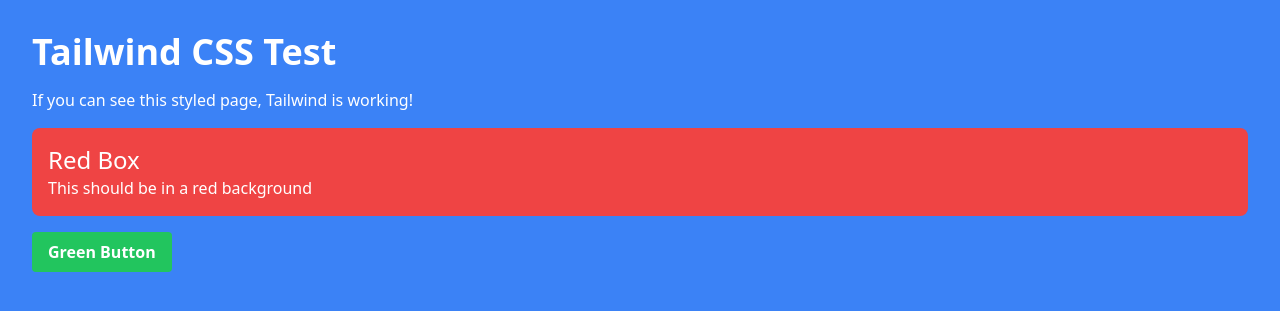
After one commit to theesanm/PictureThis, a PHP site: page /payment/picfePHPMYSQL/cpanel-html-mysql-app/tailwind_test.php in a window 1280 px wide. The commit adds this page. Shown: the top 311 px of the page. Run offline with PHP 8.4, Linux system fonts and the light colour scheme; some libraries are stand-ins or nearby versions.

```diff
--- /dev/null
+++ b/picfePHPMYSQL/cpanel-html-mysql-app/tailwind_test.php
@@ -0,0 +1,20 @@
+<!DOCTYPE html>
+<html lang="en">
+<head>
+    <meta charset="UTF-8">
+    <meta name="viewport" content="width=device-width, initial-scale=1.0">
+    <script src="https://cdn.tailwindcss.com"></script>
+    <title>Tailwind Test</title>
+</head>
+<body class="bg-blue-500 text-white p-8">
+    <h1 class="text-4xl font-bold mb-4">Tailwind CSS Test</h1>
+    <p class="mb-4">If you can see this styled page, Tailwind is working!</p>
+    <div class="bg-red-500 p-4 rounded-lg mb-4">
+        <h2 class="text-2xl">Red Box</h2>
+        <p>This should be in a red background</p>
+    </div>
+    <button class="bg-green-500 hover:bg-green-700 text-white font-bold py-2 px-4 rounded">
+        Green Button
+    </button>
+</body>
+</html>
```
Also changed, not shown: picfePHPMYSQL/cpanel-html-mysql-app/src/views/header.php (+8 -33 lines).
